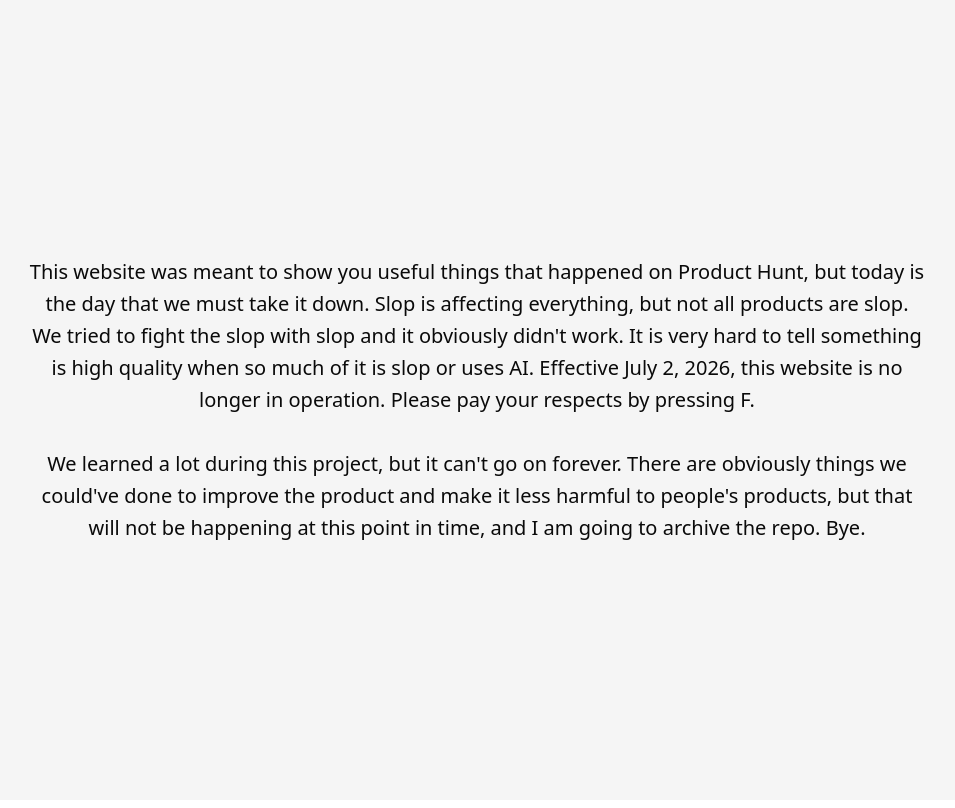
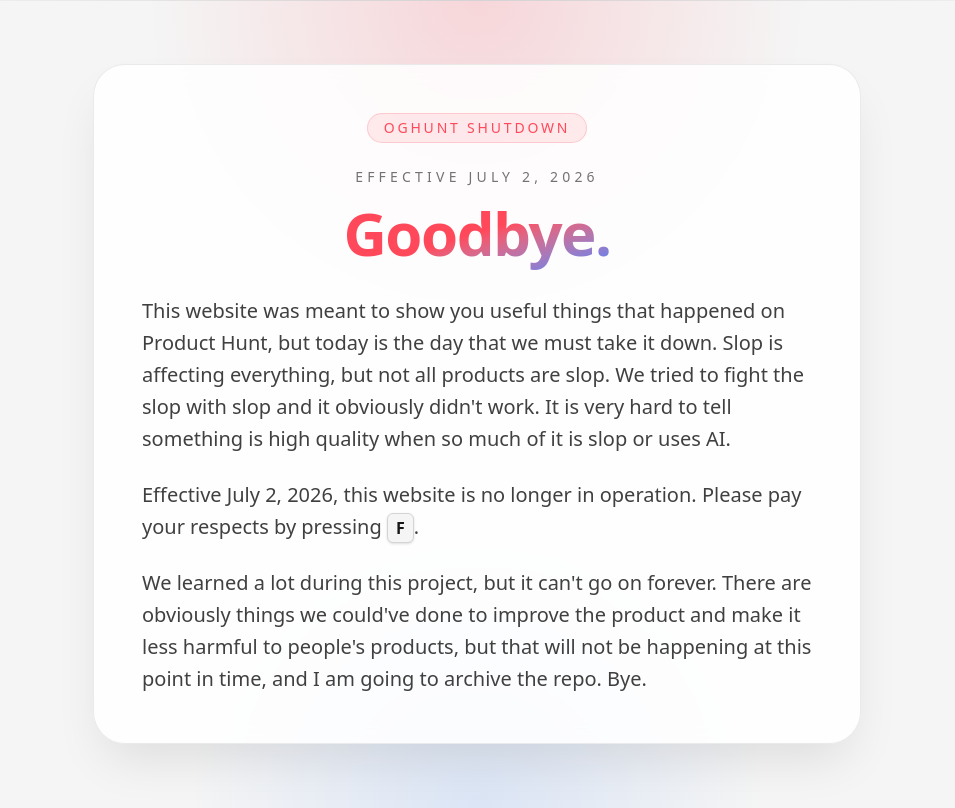
Before and after one commit to Hacksore/oghunt, a Next.js app in the folder apps/web/: page /goodbye in a window 1280 px wide. Shown: the whole page, without its empty margins (163-1118 px from the left). Built offline with nearby package versions, Linux system fonts and the light colour scheme.

Commit message:
Polish shutdown notice UI

```diff
--- a/apps/web/src/app/goodbye/page.tsx
+++ b/apps/web/src/app/goodbye/page.tsx
@@ -1,22 +1,51 @@
 export default function Page() {
   return (
-    <main className="flex min-h-screen items-center justify-center bg-neutral-100 px-4 py-16 text-center text-neutral-950 dark:bg-neutral-950 dark:text-neutral-50">
-      <div className="max-w-4xl space-y-8">
-        <p className="text-lg leading-8 sm:text-xl">
-          This website was meant to show you useful things that happened on Product Hunt, but today
-          is the day that we must take it down. Slop is affecting everything, but not all products
-          are slop. We tried to fight the slop with slop and it obviously didn't work. It is very
-          hard to tell something is high quality when so much of it is slop or uses AI. Effective
-          July 2, 2026, this website is no longer in operation. Please pay your respects by pressing
-          F.
-        </p>
-        <p className="text-lg leading-8 sm:text-xl">
-          We learned a lot during this project, but it can't go on forever. There are obviously
-          things we could've done to improve the product and make it less harmful to people's
-          products, but that will not be happening at this point in time, and I am going to archive
-          the repo. Bye.
-        </p>
-      </div>
+    <main className="relative flex min-h-screen items-center justify-center overflow-hidden bg-neutral-100 px-4 py-16 text-neutral-950 dark:bg-neutral-950 dark:text-neutral-50">
+      <div className="absolute inset-0 bg-[radial-gradient(circle_at_top,_rgb(255_73_91_/_0.18),_transparent_32%),radial-gradient(circle_at_bottom,_rgb(59_130_246_/_0.14),_transparent_28%)]" />
+      <div className="absolute inset-x-0 top-0 h-px bg-gradient-to-r from-transparent via-neutral-300 to-transparent dark:via-neutral-700" />
+
+      <section className="relative w-full max-w-3xl">
+        <div className="rounded-[2rem] border border-neutral-200/80 bg-white/85 p-8 text-center shadow-2xl shadow-neutral-950/10 backdrop-blur sm:p-12 dark:border-neutral-800/80 dark:bg-neutral-900/80 dark:shadow-black/30">
+          <div className="mx-auto mb-6 w-fit rounded-full border border-accent/20 bg-accent/10 px-4 py-1 text-sm font-medium tracking-[0.2em] text-accent uppercase">
+            oghunt shutdown
+          </div>
+
+          <div className="space-y-4">
+            <p className="text-sm font-medium tracking-[0.3em] text-neutral-500 uppercase dark:text-neutral-400">
+              Effective July 2, 2026
+            </p>
+            <h1 className="text-5xl font-semibold tracking-tight sm:text-6xl">
+              <span className="bg-gradient-to-br from-accent via-accent to-blue-500 bg-clip-text text-transparent">
+                Goodbye.
+              </span>
+            </h1>
+          </div>
+
+          <div className="mt-8 space-y-6 text-left text-lg leading-8 text-neutral-700 sm:text-xl dark:text-neutral-200">
+            <p>
+              This website was meant to show you useful things that happened on Product Hunt, but
+              today is the day that we must take it down. Slop is affecting everything, but not all
+              products are slop. We tried to fight the slop with slop and it obviously didn't work.
+              It is very hard to tell something is high quality when so much of it is slop or uses
+              AI.
+            </p>
+            <p>
+              Effective July 2, 2026, this website is no longer in operation. Please pay your
+              respects by pressing{" "}
+              <span className="inline-flex items-center rounded-md border border-neutral-300 bg-neutral-100 px-2 py-0.5 text-base font-semibold text-neutral-900 shadow-sm dark:border-neutral-700 dark:bg-neutral-800 dark:text-neutral-50">
+                F
+              </span>
+              .
+            </p>
+            <p>
+              We learned a lot during this project, but it can&apos;t go on forever. There are
+              obviously things we could&apos;ve done to improve the product and make it less harmful
+              to people&apos;s products, but that will not be happening at this point in time, and I
+              am going to archive the repo. Bye.
+            </p>
+          </div>
+        </div>
+      </section>
     </main>
   );
 }
```
